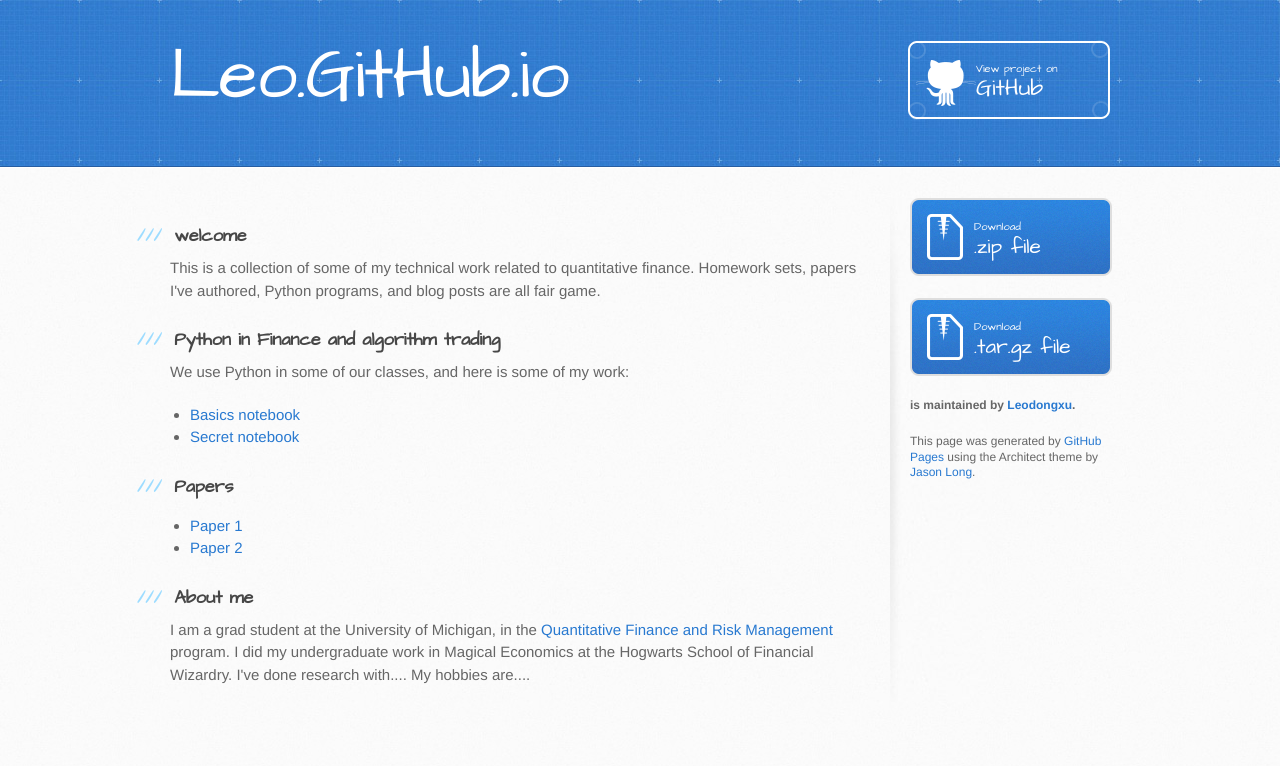
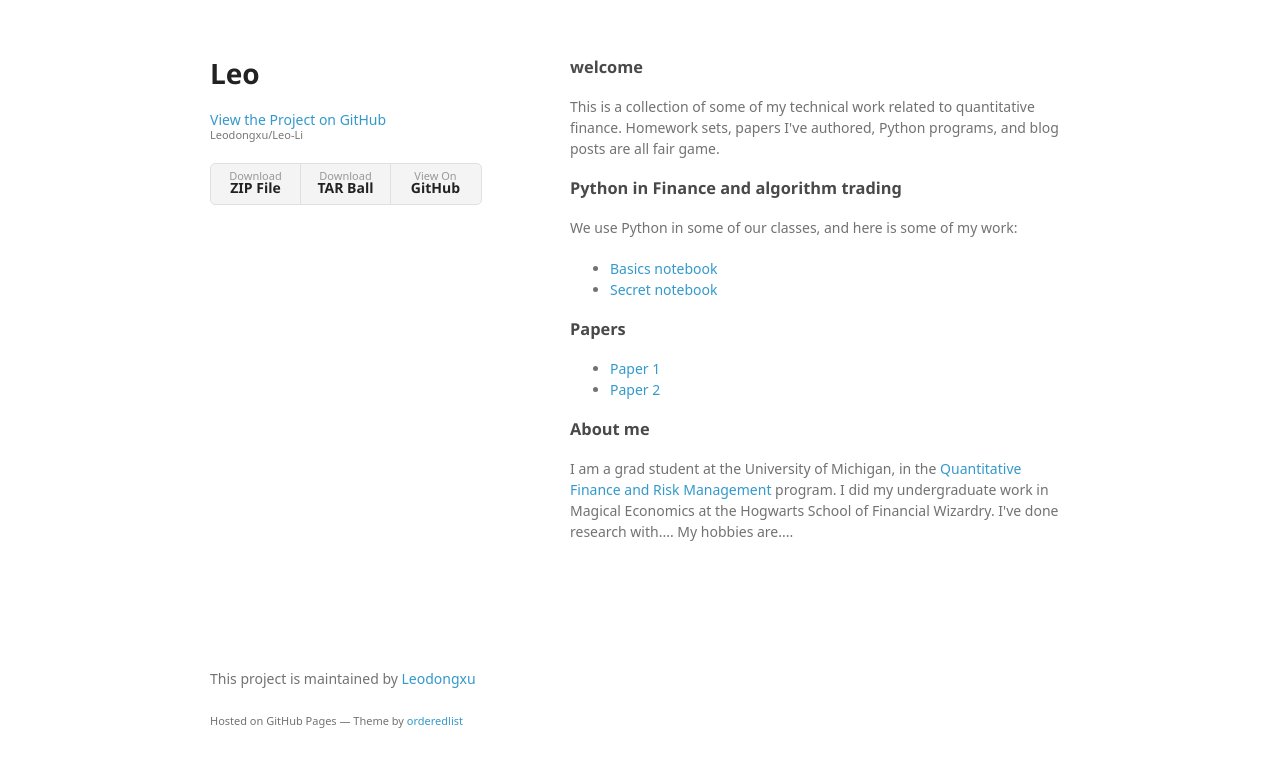
Before and after one commit to Leodongxu/Leo-Li, a plain HTML site: page index.html in a window 1280 px wide. Drawn offline with Linux system fonts and the light colour scheme; a web font is replaced by a local one.

Commit message:
Create gh-pages branch via GitHub

```diff
--- a/index.html
+++ b/index.html
@@ -1,34 +1,34 @@
-<!DOCTYPE html>
+<!doctype html>
 <html>
   <head>
-    <meta charset='utf-8'>
+    <meta charset="utf-8">
     <meta http-equiv="X-UA-Compatible" content="chrome=1">
-    <meta name="viewport" content="width=device-width, initial-scale=1, maximum-scale=1">
-    <link href='https://fonts.googleapis.com/css?family=Architects+Daughter' rel='stylesheet' type='text/css'>
-    <link rel="stylesheet" type="text/css" href="stylesheets/stylesheet.css" media="screen">
-    <link rel="stylesheet" type="text/css" href="stylesheets/github-light.css" media="screen">
-    <link rel="stylesheet" type="text/css" href="stylesheets/print.css" media="print">
+    <title>Leo by Leodongxu</title>
 
+    <link rel="stylesheet" href="stylesheets/styles.css">
+    <link rel="stylesheet" href="stylesheets/github-light.css">
+    <meta name="viewport" content="width=device-width">
     <!--[if lt IE 9]>
     <script src="//html5shiv.googlecode.com/svn/trunk/html5.js"></script>
     <![endif]-->
+  </head>
+  <body>
+    <div class="wrapper">
+      <header>
+        <h1>Leo</h1>
+        <p></p>
 
-    <title>Leo.GitHub.io by Leodongxu</title>
-  </head>
+        <p class="view"><a href="https://github.com/Leodongxu/Leo-Li">View the Project on GitHub <small>Leodongxu/Leo-Li</small></a></p>
 
-  <body>
-    <header>
-      <div class="inner">
-        <h1>Leo.GitHub.io</h1>
-        <h2></h2>
-        <a href="https://github.com/Leodongxu/leo.github.io" class="button"><small>View project on</small> GitHub</a>
-      </div>
-    </header>
 
-    <div id="content-wrapper">
-      <div class="inner clearfix">
-        <section id="main-content">
-          <h3>
+        <ul>
+          <li><a href="https://github.com/Leodongxu/Leo-Li/zipball/master">Download <strong>ZIP File</strong></a></li>
+          <li><a href="https://github.com/Leodongxu/Leo-Li/tarball/master">Download <strong>TAR Ball</strong></a></li>
+          <li><a href="https://github.com/Leodongxu/Leo-Li">View On <strong>GitHub</strong></a></li>
+        </ul>
+      </header>
+      <section>
+        <h3>
 <a id="welcome" class="anchor" href="#welcome" aria-hidden="true"><span aria-hidden="true" class="octicon octicon-link"></span></a>welcome</h3>
 
 <p>This is a collection of some of my technical work related to quantitative finance. Homework sets, papers I've authored,  Python programs, and blog posts are all fair game.</p>
@@ -55,25 +55,13 @@
 <a id="about-me" class="anchor" href="#about-me" aria-hidden="true"><span aria-hidden="true" class="octicon octicon-link"></span></a>About me</h3>
 
 <p>I am a grad student at the University of Michigan, in the <a href="https://lsa.umich.edu/math/graduates/quantitative-finance.html">Quantitative Finance and Risk Management</a> program. I did my undergraduate work in Magical Economics at the Hogwarts School of Financial Wizardry. I've done research with.... My hobbies are.... </p>
-        </section>
-
-        <aside id="sidebar">
-          <a href="https://github.com/Leodongxu/leo.github.io/zipball/master" class="button">
-            <small>Download</small>
-            .zip file
-          </a>
-          <a href="https://github.com/Leodongxu/leo.github.io/tarball/master" class="button">
-            <small>Download</small>
-            .tar.gz file
-          </a>
-
-          <p class="repo-owner"><a href="https://github.com/Leodongxu/leo.github.io"></a> is maintained by <a href="https://github.com/Leodongxu">Leodongxu</a>.</p>
-
-          <p>This page was generated by <a href="https://pages.github.com">GitHub Pages</a> using the Architect theme by <a href="https://twitter.com/jasonlong">Jason Long</a>.</p>
-        </aside>
-      </div>
+      </section>
+      <footer>
+        <p>This project is maintained by <a href="https://github.com/Leodongxu">Leodongxu</a></p>
+        <p><small>Hosted on GitHub Pages &mdash; Theme by <a href="https://github.com/orderedlist">orderedlist</a></small></p>
+      </footer>
     </div>
-
+    <script src="javascripts/scale.fix.js"></script>
 
   </body>
 </html>
--- /dev/null
+++ b/javascripts/scale.fix.js
@@ -0,0 +1,17 @@
+var metas = document.getElementsByTagName('meta');
+var i;
+if (navigator.userAgent.match(/iPhone/i)) {
+  for (i=0; i<metas.length; i++) {
+    if (metas[i].name == "viewport") {
+      metas[i].content = "width=device-width, minimum-scale=1.0, maximum-scale=1.0";
+    }
+  }
+  document.addEventListener("gesturestart", gestureStart, false);
+}
+function gestureStart() {
+  for (i=0; i<metas.length; i++) {
+    if (metas[i].name == "viewport") {
+      metas[i].content = "width=device-width, minimum-scale=0.25, maximum-scale=1.6";
+    }
+  }
+}
--- a/params.json
+++ b/params.json
@@ -1,5 +1,5 @@
 {
-  "name": "Leo.GitHub.io",
+  "name": "Leo",
   "tagline": "",
   "body": "### welcome\r\nThis is a collection of some of my technical work related to quantitative finance. Homework sets, papers I've authored,  Python programs, and blog posts are all fair game.\r\n\r\n### Python in Finance and algorithm trading\r\nWe use Python in some of our classes, and here is some of my work:\r\n* [Basics notebook](https://github.com/pbenson/qfrm-bootcamp/blob/gh-pages/python-templates/python-basics-notebook-empty.ipynb)\r\n* [Secret notebook](https://github.com/pbenson/qfrm-bootcamp/blob/gh-pages/python-templates/python-secret-notebook-empty.ipynb)\r\n\r\n### Papers\r\n* [Paper 1](https://github.com/aslkdfj)\r\n* [Paper 2](https://github.com/aslkdfj)\r\n\r\n### About me\r\nI am a grad student at the University of Michigan, in the [Quantitative Finance and Risk Management](https://lsa.umich.edu/math/graduates/quantitative-finance.html) program. I did my undergraduate work in Magical Economics at the Hogwarts School of Financial Wizardry. I've done research with.... My hobbies are.... ",
   "note": "Don't delete this file! It's used internally to help with page regeneration."
--- /dev/null
+++ b/stylesheets/styles.css
@@ -0,0 +1,324 @@
+@font-face {
+  font-family: 'Noto Sans';
+  font-weight: 400;
+  font-style: normal;
+  src: url('../fonts/Noto-Sans-regular/Noto-Sans-regular.eot');
+  src: url('../fonts/Noto-Sans-regular/Noto-Sans-regular.eot?#iefix') format('embedded-opentype'),
+       local('Noto Sans'),
+       local('Noto-Sans-regular'),
+       url('../fonts/Noto-Sans-regular/Noto-Sans-regular.woff2') format('woff2'),
+       url('../fonts/Noto-Sans-regular/Noto-Sans-regular.woff') format('woff'),
+       url('../fonts/Noto-Sans-regular/Noto-Sans-regular.ttf') format('truetype'),
+       url('../fonts/Noto-Sans-regular/Noto-Sans-regular.svg#NotoSans') format('svg');
+}
+
+@font-face {
+  font-family: 'Noto Sans';
+  font-weight: 700;
+  font-style: normal;
+  src: url('../fonts/Noto-Sans-700/Noto-Sans-700.eot');
+  src: url('../fonts/Noto-Sans-700/Noto-Sans-700.eot?#iefix') format('embedded-opentype'),
+       local('Noto Sans Bold'),
+       local('Noto-Sans-700'),
+       url('../fonts/Noto-Sans-700/Noto-Sans-700.woff2') format('woff2'),
+       url('../fonts/Noto-Sans-700/Noto-Sans-700.woff') format('woff'),
+       url('../fonts/Noto-Sans-700/Noto-Sans-700.ttf') format('truetype'),
+       url('../fonts/Noto-Sans-700/Noto-Sans-700.svg#NotoSans') format('svg');
+}
+
+@font-face {
+  font-family: 'Noto Sans';
+  font-weight: 400;
+  font-style: italic;
+  src: url('../fonts/Noto-Sans-italic/Noto-Sans-italic.eot');
+  src: url('../fonts/Noto-Sans-italic/Noto-Sans-italic.eot?#iefix') format('embedded-opentype'),
+       local('Noto Sans Italic'),
+       local('Noto-Sans-italic'),
+       url('../fonts/Noto-Sans-italic/Noto-Sans-italic.woff2') format('woff2'),
+       url('../fonts/Noto-Sans-italic/Noto-Sans-italic.woff') format('woff'),
+       url('../fonts/Noto-Sans-italic/Noto-Sans-italic.ttf') format('truetype'),
+       url('../fonts/Noto-Sans-italic/Noto-Sans-italic.svg#NotoSans') format('svg');
+}
+
+@font-face {
+  font-family: 'Noto Sans';
+  font-weight: 700;
+  font-style: italic;
+  src: url('../fonts/Noto-Sans-700italic/Noto-Sans-700italic.eot');
+  src: url('../fonts/Noto-Sans-700italic/Noto-Sans-700italic.eot?#iefix') format('embedded-opentype'),
+       local('Noto Sans Bold Italic'),
+       local('Noto-Sans-700italic'),
+       url('../fonts/Noto-Sans-700italic/Noto-Sans-700italic.woff2') format('woff2'),
+       url('../fonts/Noto-Sans-700italic/Noto-Sans-700italic.woff') format('woff'),
+       url('../fonts/Noto-Sans-700italic/Noto-Sans-700italic.ttf') format('truetype'),
+       url('../fonts/Noto-Sans-700italic/Noto-Sans-700italic.svg#NotoSans') format('svg');
+}
+
+body {
+  background-color: #fff;
+  padding:50px;
+  font: 14px/1.5 "Noto Sans", "Helvetica Neue", Helvetica, Arial, sans-serif;
+  color:#727272;
+  font-weight:400;
+}
+
+h1, h2, h3, h4, h5, h6 {
+  color:#222;
+  margin:0 0 20px;
+}
+
+p, ul, ol, table, pre, dl {
+  margin:0 0 20px;
+}
+
+h1, h2, h3 {
+  line-height:1.1;
+}
+
+h1 {
+  font-size:28px;
+}
+
+h2 {
+  color:#393939;
+}
+
+h3, h4, h5, h6 {
+  color:#494949;
+}
+
+a {
+  color:#39c;
+  text-decoration:none;
+}
+
+a:hover {
+  color:#069;
+}
+
+a small {
+  font-size:11px;
+  color:#777;
+  margin-top:-0.3em;
+  display:block;
+}
+
+a:hover small {
+  color:#777;
+}
+
+.wrapper {
+  width:860px;
+  margin:0 auto;
+}
+
+blockquote {
+  border-left:1px solid #e5e5e5;
+  margin:0;
+  padding:0 0 0 20px;
+  font-style:italic;
+}
+
+code, pre {
+  font-family:Monaco, Bitstream Vera Sans Mono, Lucida Console, Terminal, Consolas, Liberation Mono, DejaVu Sans Mono, Courier New, monospace;
+  color:#333;
+  font-size:12px;
+}
+
+pre {
+  padding:8px 15px;
+  background: #f8f8f8;
+  border-radius:5px;
+  border:1px solid #e5e5e5;
+  overflow-x: auto;
+}
+
+table {
+  width:100%;
+  border-collapse:collapse;
+}
+
+th, td {
+  text-align:left;
+  padding:5px 10px;
+  border-bottom:1px solid #e5e5e5;
+}
+
+dt {
+  color:#444;
+  font-weight:700;
+}
+
+th {
+  color:#444;
+}
+
+img {
+  max-width:100%;
+}
+
+header {
+  width:270px;
+  float:left;
+  position:fixed;
+  -webkit-font-smoothing:subpixel-antialiased;
+}
+
+header ul {
+  list-style:none;
+  height:40px;
+  padding:0;
+  background: #f4f4f4;
+  border-radius:5px;
+  border:1px solid #e0e0e0;
+  width:270px;
+}
+
+header li {
+  width:89px;
+  float:left;
+  border-right:1px solid #e0e0e0;
+  height:40px;
+}
+
+header li:first-child a {
+  border-radius:5px 0 0 5px;
+}
+
+header li:last-child a {
+  border-radius:0 5px 5px 0;
+}
+
+header ul a {
+  line-height:1;
+  font-size:11px;
+  color:#999;
+  display:block;
+  text-align:center;
+  padding-top:6px;
+  height:34px;
+}
+
+header ul a:hover {
+  color:#999;
+}
+
+header ul a:active {
+  background-color:#f0f0f0;
+}
+
+strong {
+  color:#222;
+  font-weight:700;
+}
+
+header ul li + li + li {
+  border-right:none;
+  width:89px;
+}
+
+header ul a strong {
+  font-size:14px;
+  display:block;
+  color:#222;
+}
+
+section {
+  width:500px;
+  float:right;
+  padding-bottom:50px;
+}
+
+small {
+  font-size:11px;
+}
+
+hr {
+  border:0;
+  background:#e5e5e5;
+  height:1px;
+  margin:0 0 20px;
+}
+
+footer {
+  width:270px;
+  float:left;
+  position:fixed;
+  bottom:50px;
+  -webkit-font-smoothing:subpixel-antialiased;
+}
+
+@media print, screen and (max-width: 960px) {
+
+  div.wrapper {
+    width:auto;
+    margin:0;
+  }
+
+  header, section, footer {
+    float:none;
+    position:static;
+    width:auto;
+  }
+
+  header {
+    padding-right:320px;
+  }
+
+  section {
+    border:1px solid #e5e5e5;
+    border-width:1px 0;
+    padding:20px 0;
+    margin:0 0 20px;
+  }
+
+  header a small {
+    display:inline;
+  }
+
+  header ul {
+    position:absolute;
+    right:50px;
+    top:52px;
+  }
+}
+
+@media print, screen and (max-width: 720px) {
+  body {
+    word-wrap:break-word;
+  }
+
+  header {
+    padding:0;
+  }
+
+  header ul, header p.view {
+    position:static;
+  }
+
+  pre, code {
+    word-wrap:normal;
+  }
+}
+
+@media print, screen and (max-width: 480px) {
+  body {
+    padding:15px;
+  }
+
+  header ul {
+    width:99%;
+  }
+
+  header li, header ul li + li + li {
+    width:33%;
+  }
+}
+
+@media print {
+  body {
+    padding:0.4in;
+    font-size:12pt;
+    color:#444;
+  }
+}
```
